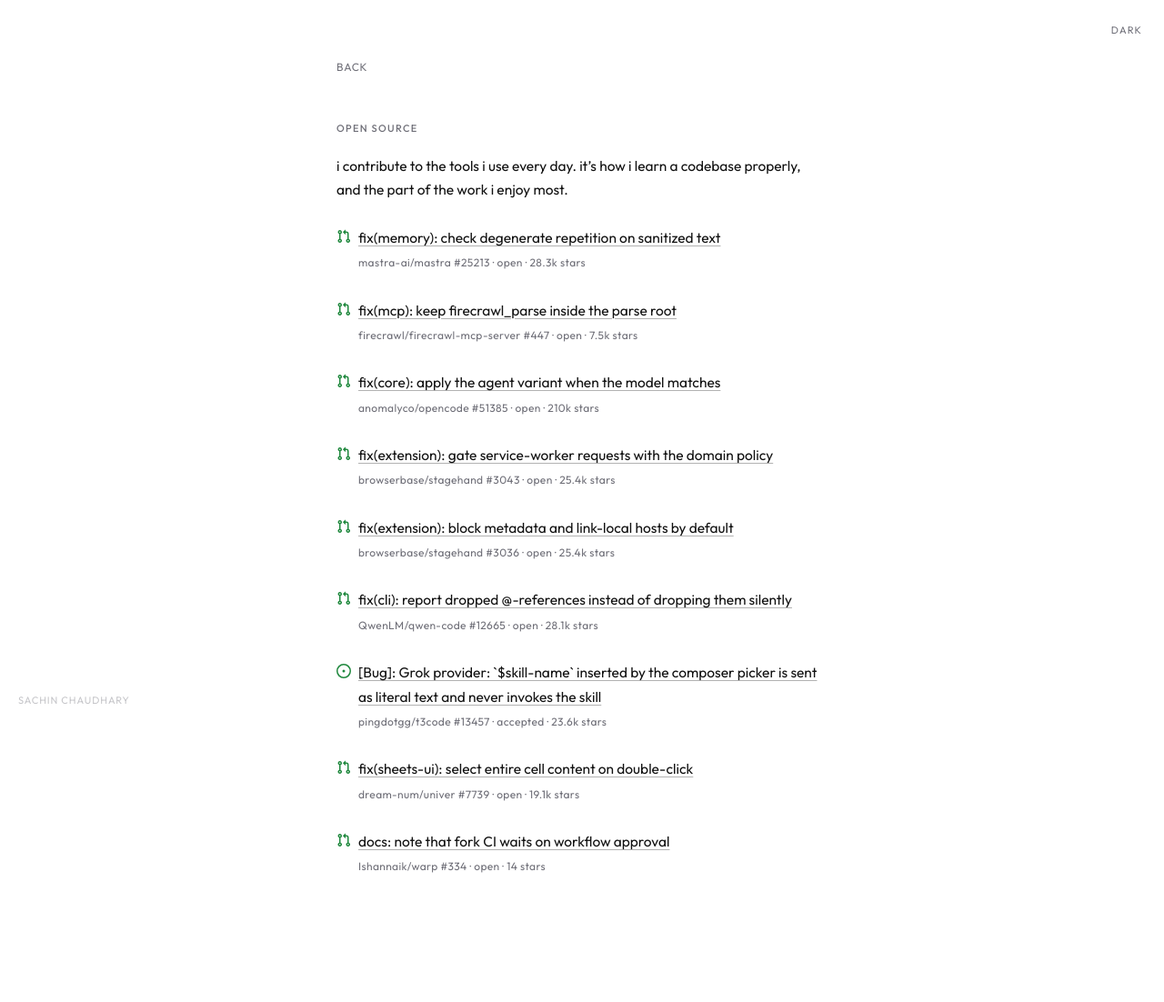
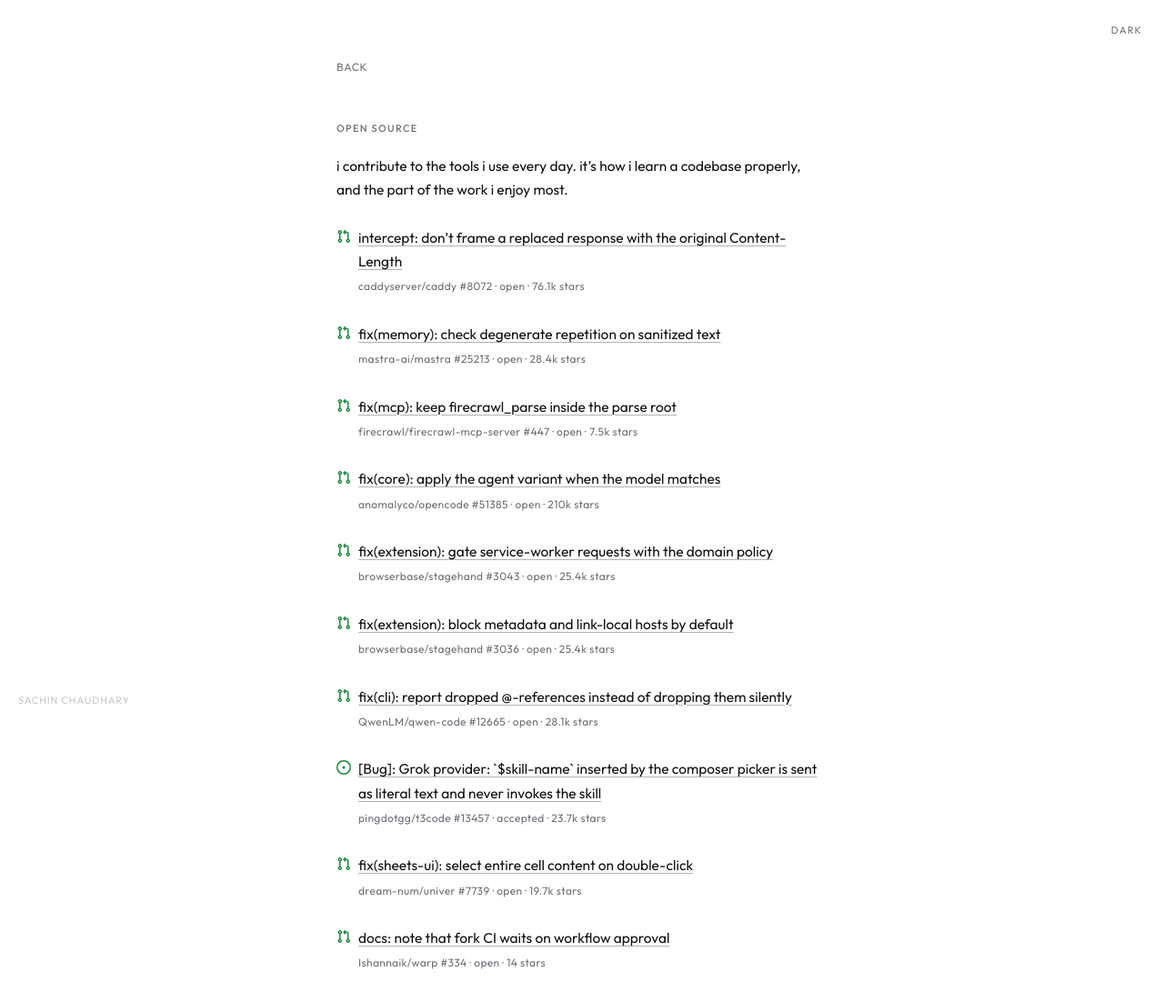
Before and after one commit to SachinD6/sxch.dev, a website: page public/open-source/index.html in a window 1280 px wide. Shown: the whole page at 91% size. Before the commit the page ends 1080 px from the top, so only its background shows below. Drawn offline with Linux system fonts and the light colour scheme.

Commit message:
chore: refresh contributions
Adds caddyserver/caddy#8072 and picks up star drift. This is the refresh
the scheduled workflow will do on its own.

```diff
--- a/public/open-source/index.html
+++ b/public/open-source/index.html
@@ -33,8 +33,13 @@
       <!-- prs:start -->
       <li class="pr">
         <svg class="pr-icon pr-icon-open" viewBox="0 0 16 16" width="16" height="16" aria-hidden="true" focusable="false"><path d="M1.5 3.25a2.25 2.25 0 1 1 3 2.122v5.256a2.251 2.251 0 1 1-1.5 0V5.372A2.25 2.25 0 0 1 1.5 3.25Zm5.677-.177L9.573.677A.25.25 0 0 1 10 .854V2.5h1A2.5 2.5 0 0 1 13.5 5v5.628a2.251 2.251 0 1 1-1.5 0V5a1 1 0 0 0-1-1h-1v1.646a.25.25 0 0 1-.427.177L7.177 3.427a.25.25 0 0 1 0-.354ZM3.75 2.5a.75.75 0 1 0 0 1.5.75.75 0 0 0 0-1.5Zm0 9.5a.75.75 0 1 0 0 1.5.75.75 0 0 0 0-1.5Zm8.25.75a.75.75 0 1 0 1.5 0 .75.75 0 0 0-1.5 0Z"/></svg>
+        <a href="https://github.com/caddyserver/caddy/pull/8072">intercept: don&rsquo;t frame a replaced response with the original Content-Length</a>
+        <span class="pr-meta">caddyserver/caddy #8072 &middot; open &middot; 76.1k stars</span>
+      </li>
+      <li class="pr">
+        <svg class="pr-icon pr-icon-open" viewBox="0 0 16 16" width="16" height="16" aria-hidden="true" focusable="false"><path d="M1.5 3.25a2.25 2.25 0 1 1 3 2.122v5.256a2.251 2.251 0 1 1-1.5 0V5.372A2.25 2.25 0 0 1 1.5 3.25Zm5.677-.177L9.573.677A.25.25 0 0 1 10 .854V2.5h1A2.5 2.5 0 0 1 13.5 5v5.628a2.251 2.251 0 1 1-1.5 0V5a1 1 0 0 0-1-1h-1v1.646a.25.25 0 0 1-.427.177L7.177 3.427a.25.25 0 0 1 0-.354ZM3.75 2.5a.75.75 0 1 0 0 1.5.75.75 0 0 0 0-1.5Zm0 9.5a.75.75 0 1 0 0 1.5.75.75 0 0 0 0-1.5Zm8.25.75a.75.75 0 1 0 1.5 0 .75.75 0 0 0-1.5 0Z"/></svg>
         <a href="https://github.com/mastra-ai/mastra/pull/25213">fix(memory): check degenerate repetition on sanitized text</a>
-        <span class="pr-meta">mastra-ai/mastra #25213 &middot; open &middot; 28.3k stars</span>
+        <span class="pr-meta">mastra-ai/mastra #25213 &middot; open &middot; 28.4k stars</span>
       </li>
       <li class="pr">
         <svg class="pr-icon pr-icon-open" viewBox="0 0 16 16" width="16" height="16" aria-hidden="true" focusable="false"><path d="M1.5 3.25a2.25 2.25 0 1 1 3 2.122v5.256a2.251 2.251 0 1 1-1.5 0V5.372A2.25 2.25 0 0 1 1.5 3.25Zm5.677-.177L9.573.677A.25.25 0 0 1 10 .854V2.5h1A2.5 2.5 0 0 1 13.5 5v5.628a2.251 2.251 0 1 1-1.5 0V5a1 1 0 0 0-1-1h-1v1.646a.25.25 0 0 1-.427.177L7.177 3.427a.25.25 0 0 1 0-.354ZM3.75 2.5a.75.75 0 1 0 0 1.5.75.75 0 0 0 0-1.5Zm0 9.5a.75.75 0 1 0 0 1.5.75.75 0 0 0 0-1.5Zm8.25.75a.75.75 0 1 0 1.5 0 .75.75 0 0 0-1.5 0Z"/></svg>
@@ -64,12 +69,12 @@
       <li class="pr">
         <svg class="pr-icon pr-icon-accepted" viewBox="0 0 16 16" width="16" height="16" aria-hidden="true" focusable="false"><path d="M8 9.5a1.5 1.5 0 1 0 0-3 1.5 1.5 0 0 0 0 3Z"/><path d="M8 0a8 8 0 1 1 0 16A8 8 0 0 1 8 0ZM1.5 8a6.5 6.5 0 1 0 13 0 6.5 6.5 0 0 0-13 0Z"/></svg>
         <a href="https://github.com/pingdotgg/t3code/issues/13457">[Bug]: Grok provider: `$skill-name` inserted by the composer picker is sent as literal text and never invokes the skill</a>
-        <span class="pr-meta">pingdotgg/t3code #13457 &middot; accepted &middot; 23.6k stars</span>
+        <span class="pr-meta">pingdotgg/t3code #13457 &middot; accepted &middot; 23.7k stars</span>
       </li>
       <li class="pr">
         <svg class="pr-icon pr-icon-open" viewBox="0 0 16 16" width="16" height="16" aria-hidden="true" focusable="false"><path d="M1.5 3.25a2.25 2.25 0 1 1 3 2.122v5.256a2.251 2.251 0 1 1-1.5 0V5.372A2.25 2.25 0 0 1 1.5 3.25Zm5.677-.177L9.573.677A.25.25 0 0 1 10 .854V2.5h1A2.5 2.5 0 0 1 13.5 5v5.628a2.251 2.251 0 1 1-1.5 0V5a1 1 0 0 0-1-1h-1v1.646a.25.25 0 0 1-.427.177L7.177 3.427a.25.25 0 0 1 0-.354ZM3.75 2.5a.75.75 0 1 0 0 1.5.75.75 0 0 0 0-1.5Zm0 9.5a.75.75 0 1 0 0 1.5.75.75 0 0 0 0-1.5Zm8.25.75a.75.75 0 1 0 1.5 0 .75.75 0 0 0-1.5 0Z"/></svg>
         <a href="https://github.com/dream-num/univer/pull/7739">fix(sheets-ui): select entire cell content on double-click</a>
-        <span class="pr-meta">dream-num/univer #7739 &middot; open &middot; 19.1k stars</span>
+        <span class="pr-meta">dream-num/univer #7739 &middot; open &middot; 19.7k stars</span>
       </li>
       <li class="pr">
         <svg class="pr-icon pr-icon-open" viewBox="0 0 16 16" width="16" height="16" aria-hidden="true" focusable="false"><path d="M1.5 3.25a2.25 2.25 0 1 1 3 2.122v5.256a2.251 2.251 0 1 1-1.5 0V5.372A2.25 2.25 0 0 1 1.5 3.25Zm5.677-.177L9.573.677A.25.25 0 0 1 10 .854V2.5h1A2.5 2.5 0 0 1 13.5 5v5.628a2.251 2.251 0 1 1-1.5 0V5a1 1 0 0 0-1-1h-1v1.646a.25.25 0 0 1-.427.177L7.177 3.427a.25.25 0 0 1 0-.354ZM3.75 2.5a.75.75 0 1 0 0 1.5.75.75 0 0 0 0-1.5Zm0 9.5a.75.75 0 1 0 0 1.5.75.75 0 0 0 0-1.5Zm8.25.75a.75.75 0 1 0 1.5 0 .75.75 0 0 0-1.5 0Z"/></svg>
```
Also changed, not shown: public/index.html (+6 -6 lines).
